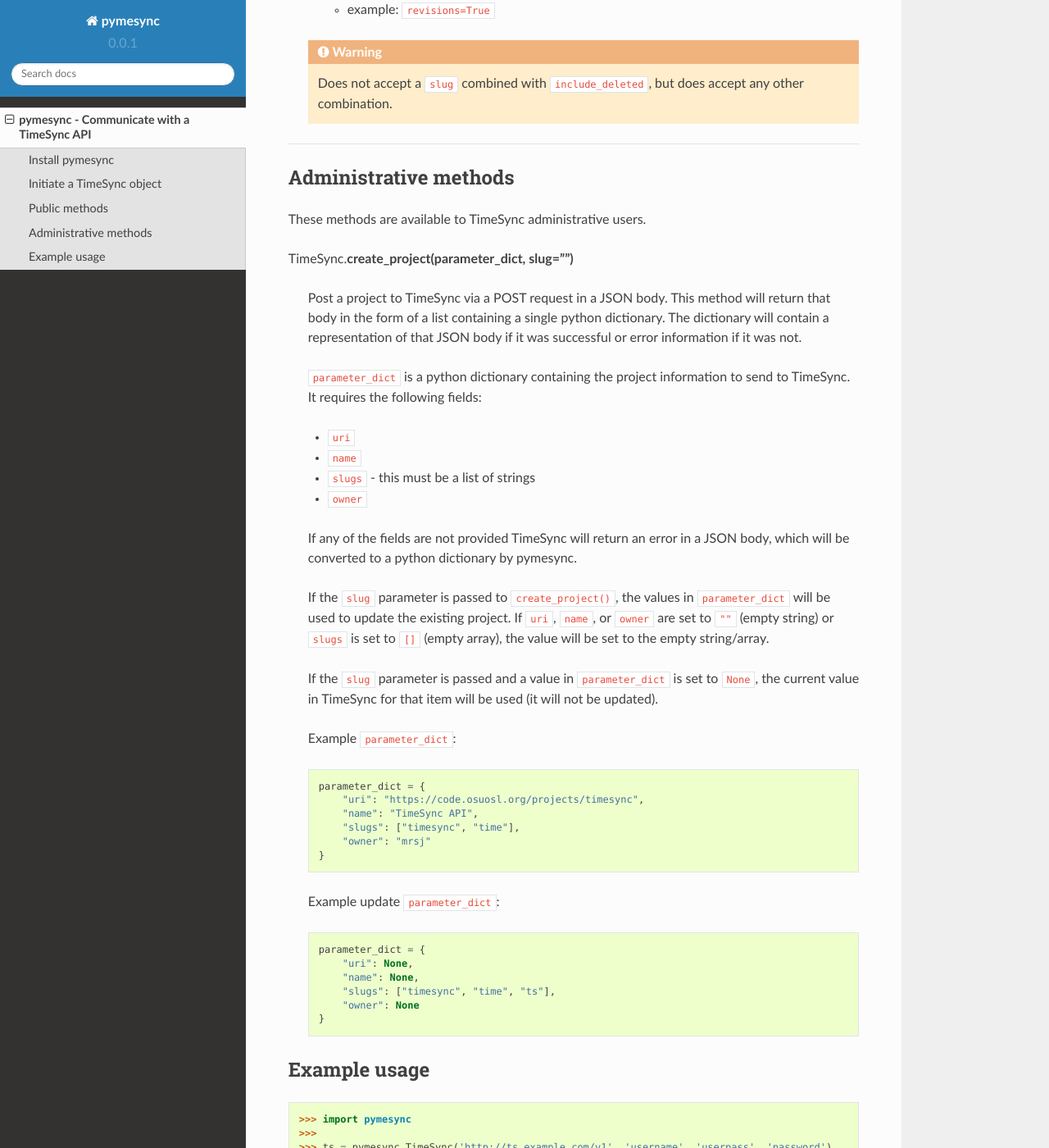
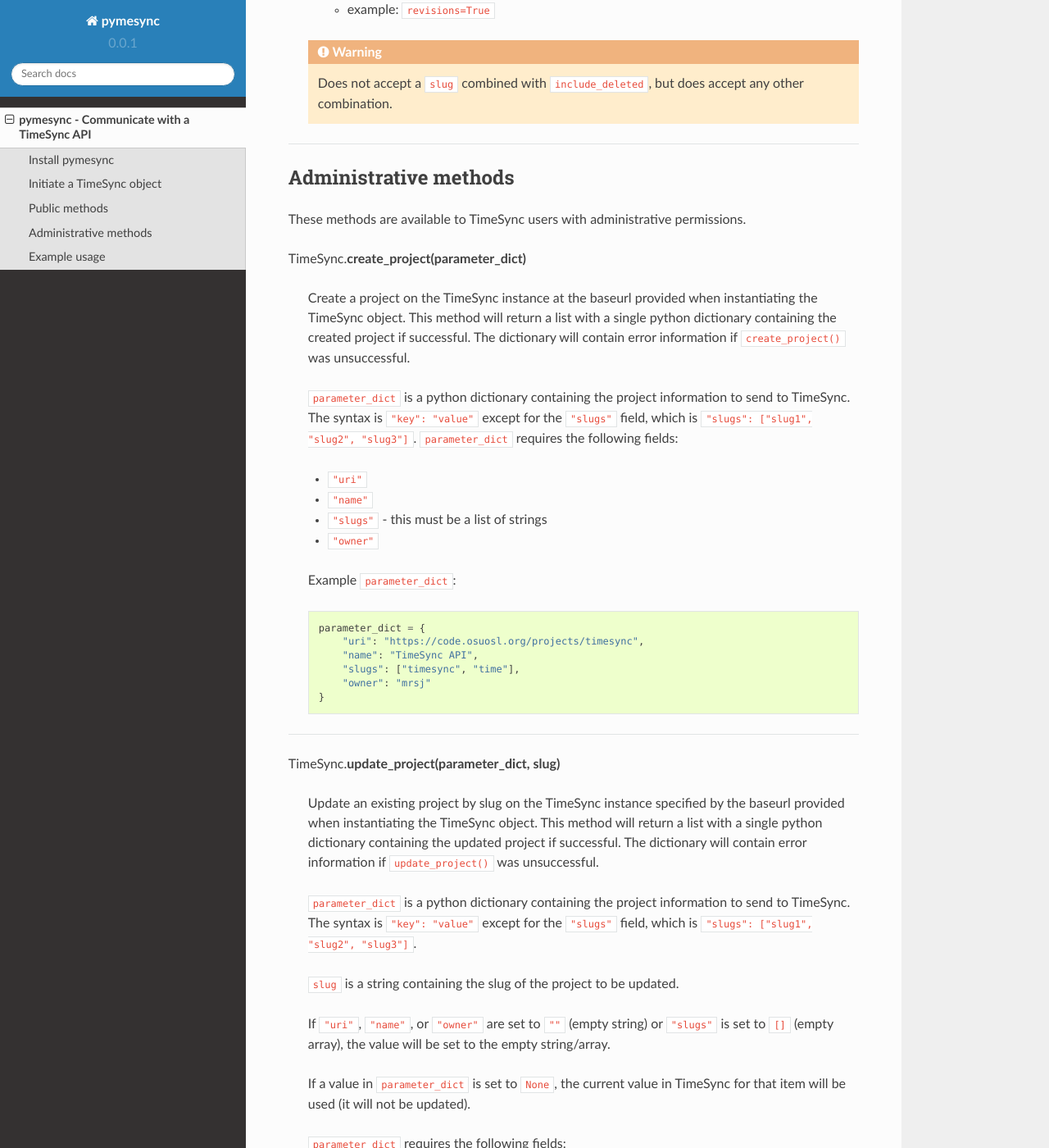
Before and after one commit to osuosl/pymesync, a Sphinx documentation site: the page built from docs/source/usage.rst, in a window 1280 px wide and 1400 px high, scrolled down 5888 px. Shown: the whole window at 82% size. Built offline with Sphinx 7.4.7 and the Read the Docs theme 2.0.0, drawn with Linux system fonts in a browser that asks for light colours; some of the changed text lies outside the part shown.

Commit message:
Add administrative methods

```diff
--- a/docs/source/usage.rst
+++ b/docs/source/usage.rst
@@ -317,34 +317,25 @@
 Administrative methods
 ----------------------
 
-These methods are available to TimeSync administrative users.
+These methods are available to TimeSync users with administrative permissions.
 
-TimeSync.\ **create_project(parameter_dict, slug="")**
+TimeSync.\ **create_project(parameter_dict)**
 
-    Post a project to TimeSync via a POST request in a JSON body. This
-    method will return that body in the form of a list containing a single
-    python dictionary. The dictionary will contain a representation of that
-    JSON body if it was successful or error information if it was not.
+    Create a project on the TimeSync instance at the baseurl provided when
+    instantiating the TimeSync object. This method will return a list with
+    a single python dictionary containing the created project if successful. The
+    dictionary will contain error information if ``create_project()`` was
+    unsuccessful.
 
     ``parameter_dict`` is a python dictionary containing the project
-    information to send to TimeSync. It requires the following fields:
+    information to send to TimeSync. The syntax is ``"key": "value"`` except for
+    the ``"slugs"`` field, which is ``"slugs": ["slug1", "slug2", "slug3"]``.
+    ``parameter_dict`` requires the following fields:
 
-    * ``uri``
-    * ``name``
-    * ``slugs`` - this must be a list of strings
-    * ``owner``
-
-    If any of the fields are not provided TimeSync will return an error in a
-    JSON body, which will be converted to a python dictionary by pymesync.
-
-    If the ``slug`` parameter is passed to ``create_project()``, the values in
-    ``parameter_dict`` will be used to update the existing project. If ``uri``,
-    ``name``, or ``owner`` are set to ``""`` (empty string) or ``slugs`` is set
-    to ``[]`` (empty array), the value will be set to the empty string/array.
-
-    If the ``slug`` parameter is passed and a value in ``parameter_dict`` is set
-    to ``None``, the current value in TimeSync for that item will be used (it
-    will not be updated).
+    * ``"uri"``
+    * ``"name"``
+    * ``"slugs"`` - this must be a list of strings
+    * ``"owner"``
 
     Example ``parameter_dict``:
 
@@ -357,7 +348,37 @@
           "owner": "mrsj"
       }
 
-    Example update ``parameter_dict``:
+------------------------------------------
+
+TimeSync.\ **update_project(parameter_dict, slug)**
+
+    Update an existing project by slug on the TimeSync instance specified by the
+    baseurl provided when instantiating the TimeSync object. This method will
+    return a list with a single python dictionary containing the updated project
+    if successful. The dictionary will contain error information if
+    ``update_project()`` was unsuccessful.
+
+    ``parameter_dict`` is a python dictionary containing the project
+    information to send to TimeSync. The syntax is ``"key": "value"`` except for
+    the ``"slugs"`` field, which is ``"slugs": ["slug1", "slug2", "slug3"]``.
+
+    ``slug`` is a string containing the slug of the project to be updated.
+
+    If ``"uri"``, ``"name"``, or ``"owner"`` are set to ``""`` (empty string) or
+    ``"slugs"`` is set to ``[]`` (empty array), the value will be set to the
+    empty string/array.
+
+    If a value in ``parameter_dict`` is set to ``None``, the current value in
+    TimeSync for that item will be used (it will not be updated).
+
+    ``parameter_dict`` requires the following fields:
+
+    * ``"uri"``
+    * ``"name"``
+    * ``"slugs"`` - this must be a list of strings
+    * ``"owner"``
+
+    Example ``parameter_dict`` to update project slugs:
 
     .. code-block:: python
 
@@ -367,6 +388,71 @@
           "slugs": ["timesync", "time", "ts"],
           "owner": None
       }
+
+------------------------------------------
+
+TimeSync.\ **create_activity(parameter_dict)**
+
+    Create an activity on the TimeSync instance at the baseurl provided when
+    instantiating the TimeSync object. This method will return a list with
+    a single python dictionary containing the created activity if successful.
+    The dictionary will contain error information if ``create_activity()`` was
+    unsuccessful.
+
+    ``parameter_dict`` is a python dictionary containing the activity
+    information to send to TimeSync. The syntax is ``"key": "value"``.
+    ``parameter_dict`` requires the following fields:
+
+    * ``"name"``
+    * ``"slug"``
+
+    Example ``parameter_dict``:
+
+    .. code-block:: python
+
+      parameter_dict = {
+            "name": "Quality Assurance/Testing",
+            "slug": "qa",
+      }
+
+------------------------------------------
+
+TimeSync.\ **update_activity(parameter_dict, slug)**
+
+    Update an existing activity by slug on the TimeSync instance specified by
+    the baseurl provided when instantiating the TimeSync object. This method
+    will return a list with a single python dictionary containing the updated
+    activity if successful. The dictionary will contain error information if
+    ``update_activity()`` was unsuccessful.
+
+    ``parameter_dict`` is a python dictionary containing the project
+    information to send to TimeSync. The syntax is ``"key": "value"``.
+
+    ``slug`` is a string containing the slug of the activity to be updated.
+
+    If ``"name"`` or ``"slug"`` in ``parameter_dict`` are set to ``""``
+    (empty string), the value will be set to the empty string.
+
+    If a value in ``parameter_dict`` is set to ``None``, the current value in
+    TimeSync for that item will be used (it will not be updated).
+
+    ``parameter_dict`` requires the following fields:
+
+    * ``"name"``
+    * ``"slug"``
+
+    Example ``parameter_dict`` to update activity slug:
+
+    .. code-block:: python
+
+      parameter_dict = {
+            "name": None,
+            "slug": "test",
+      }
+
+------------------------------------------
+
+
 
 Example usage
 -------------
```
